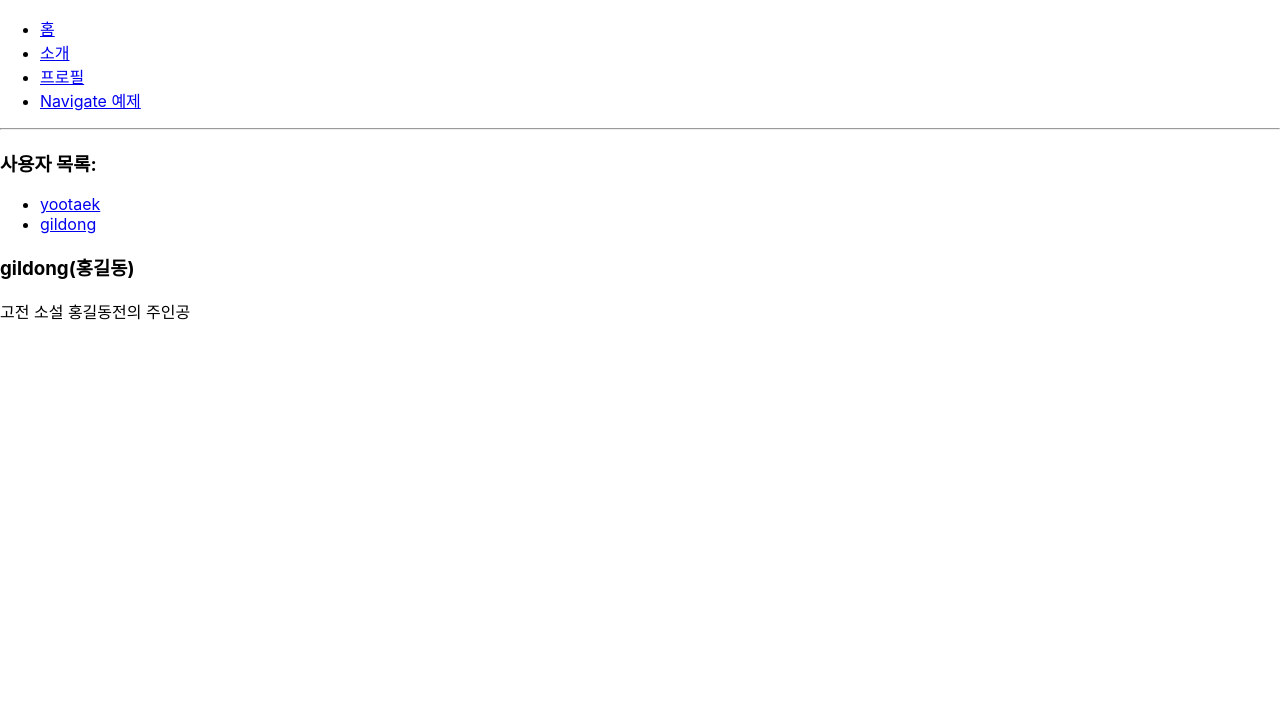
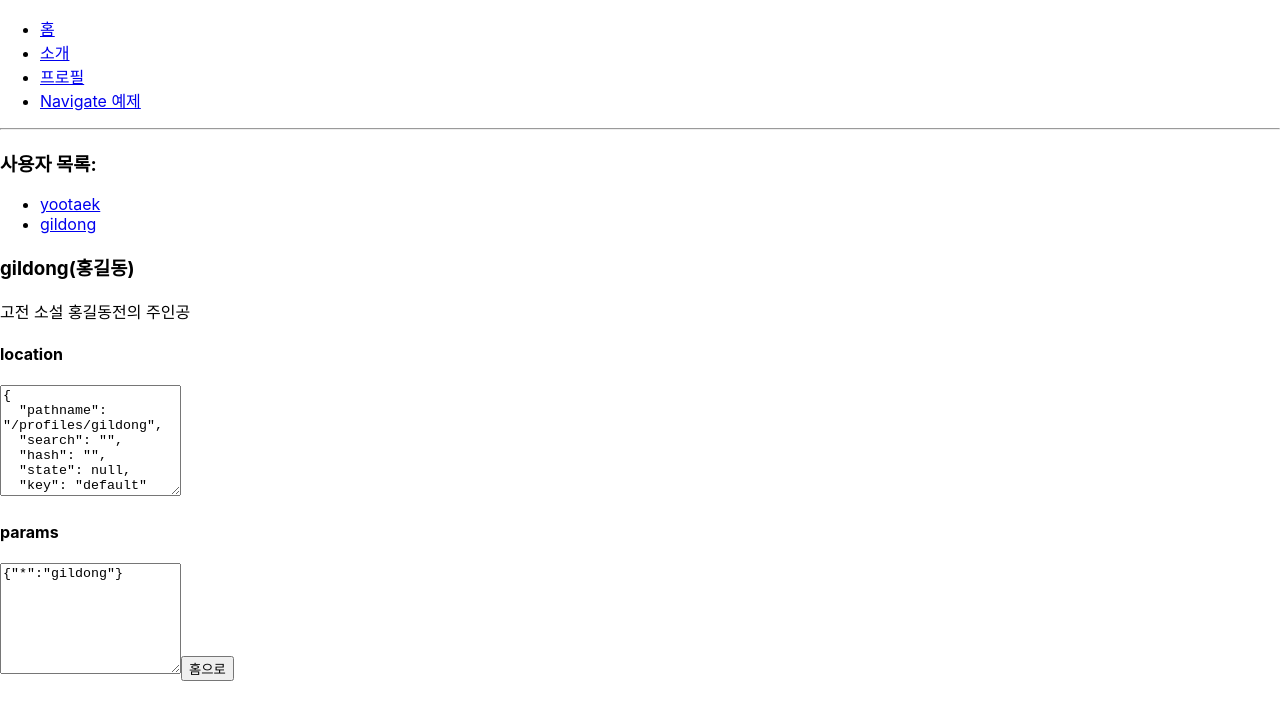
Before and after one commit to eldbxor/React.Tutorial.Router, a React (Create React App) app: page /profiles/gildong in a window 1280 px wide. Shown: the top 720 px of the page. Built offline with nearby package versions, Linux system fonts and the light colour scheme.

Commit message:
WithRouter를 이용하여 location과 params 객체 접근

```diff
--- a/src/Profiles.js
+++ b/src/Profiles.js
@@ -1,6 +1,7 @@
 import React from "react";
 import { Link, Routes, Route } from "react-router-dom";
 import Profile from "./Profile";
+import WithRouterSample from "./WithRouterSample";
 
 const Profiles = () => {
   return (
@@ -19,6 +20,7 @@ const Profiles = () => {
         <Route path="/*" element={<div>사용자를 선택해주세요.</div>} />
         <Route path=":username" element={<Profile />} />
       </Routes>
+      <WithRouterSample />
     </div>
   );
 };
--- /dev/null
+++ b/src/WithRouterSample.js
@@ -0,0 +1,24 @@
+import React from "react";
+import { useParams, useLocation, useNavigate } from "react-router-dom";
+
+const WithRouterSample = () => {
+  const params = useParams();
+  const location = useLocation();
+  const navigate = useNavigate();
+
+  return (
+    <div>
+      <h4>location</h4>
+      <textarea
+        value={JSON.stringify(location, null, 2)}
+        rows={7}
+        readOnly={true}
+      />
+      <h4>params</h4>
+      <textarea value={JSON.stringify(params)} rows={7} readOnly={true} />
+      <button onClick={() => navigate("/")}>홈으로</button>
+    </div>
+  );
+};
+
+export default WithRouterSample;
```
